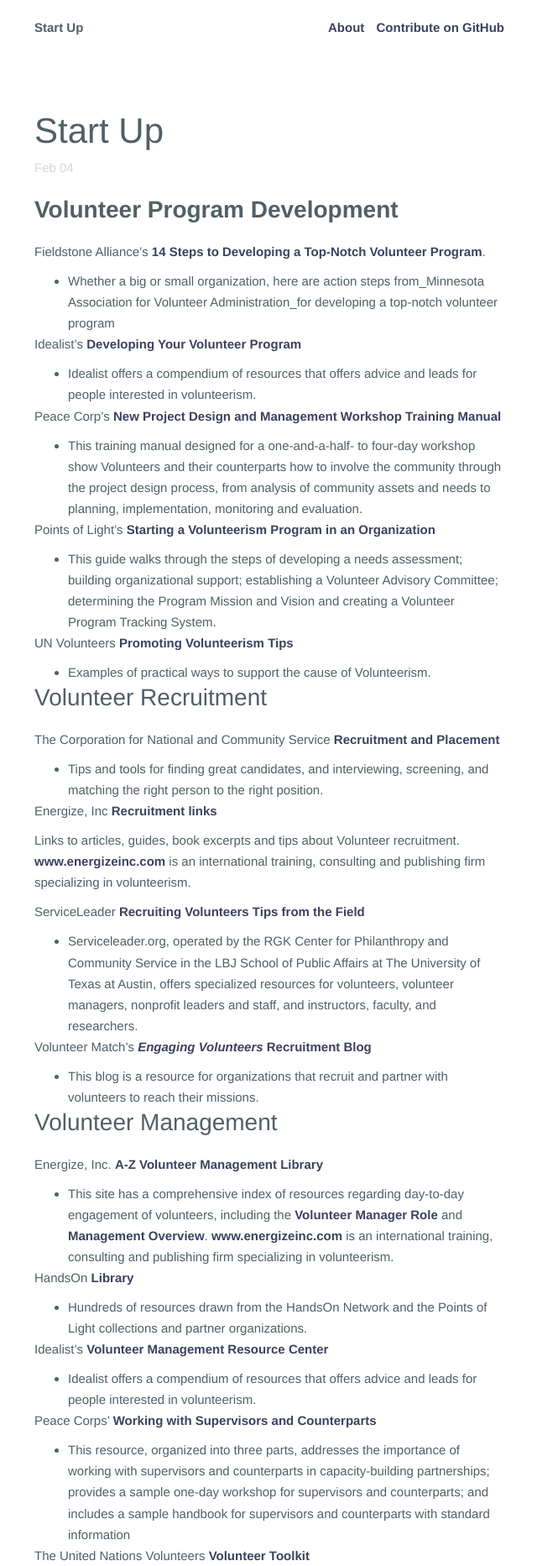
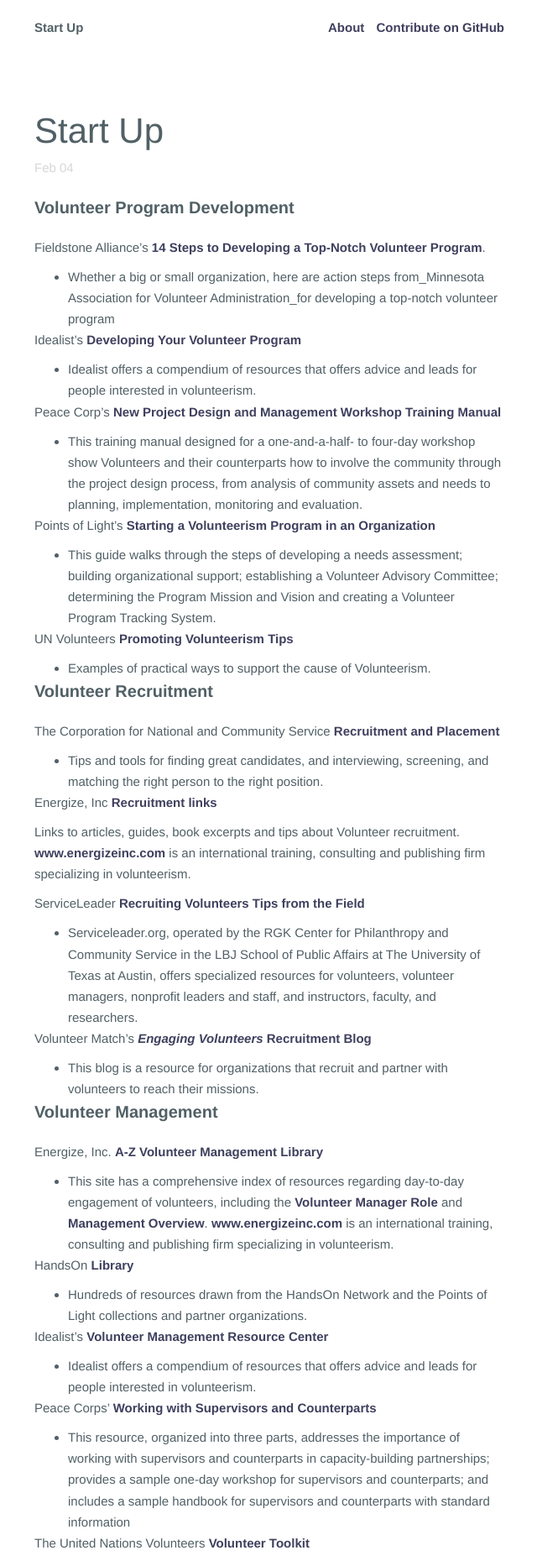
Before and after one commit to PeaceCorps/Volunteerism-Toolkit, a Jekyll site: the page built from _posts/2015-02-04-start-up.md, in a window 1280 px wide. Shown: the top 1865 px of the page at 84% size, without its empty margins (319-959 px from the left). Built offline with Jekyll 4.4.1, drawn with Linux system fonts in a browser that asks for light colours; Markdown is read by kramdown in place of the engine named in the settings.

```diff
--- a/_posts/2015-02-04-start-up.md
+++ b/_posts/2015-02-04-start-up.md
@@ -4,7 +4,7 @@ category: blog
 layout: blog
 ---
 
-## **Volunteer Program Development**
+### **Volunteer Program Development**
 
 Fieldstone Alliance's [14 Steps to Developing a Top-Notch Volunteer Program](http://www.fieldstonealliance.org/client/tools_you_can_use/02-19-09_start_volunteer_program.cfm%22%20%5Cl%20%2211).
 
@@ -28,7 +28,7 @@ UN Volunteers
 
 - Examples of practical ways to support the cause of Volunteerism.
 
-## Volunteer Recruitment
+### **Volunteer Recruitment**
 
 The Corporation for National and Community Service [Recruitment and Placement](https://www.nationalserviceresources.gov/recruitment-and-placement#.VJiZCF4bkA.)
 
@@ -46,7 +46,7 @@ Volunteer Match’s [_Engaging Volunteers_ Recruitment Blog](http://blogs.volunt
 
 - This blog is a resource for organizations that recruit and partner with volunteers to reach their missions.
 
-## Volunteer Management
+### **Volunteer Management**
 
 
 Energize, Inc. [A-Z Volunteer Management Library](https://www.energizeinc.com/a-z)
@@ -80,7 +80,7 @@ USAID’s [Manual for Managing International Volunteer Program](http://vegaallia
 - This manual is to serve as a reference for those who are new to setting up or managing an international volunteer program. It draws from a review of the 20
     years of experience of the Farmer-to-Farmer (FtF) Volunteer Program.
 
-## Volunteer Training and Development
+### **Volunteer Training and Development**
 
 Corporation for National and Community Service’s [Member Training and Development](http://www.nationalservice.gov/resources/member-and-volunteer-development)
 
```
